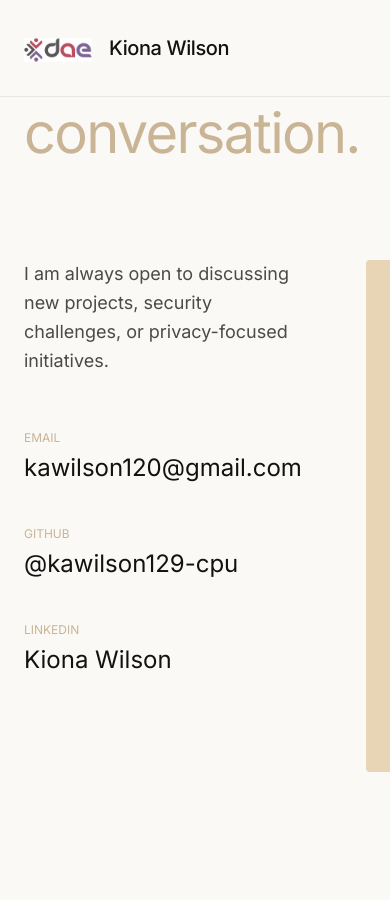
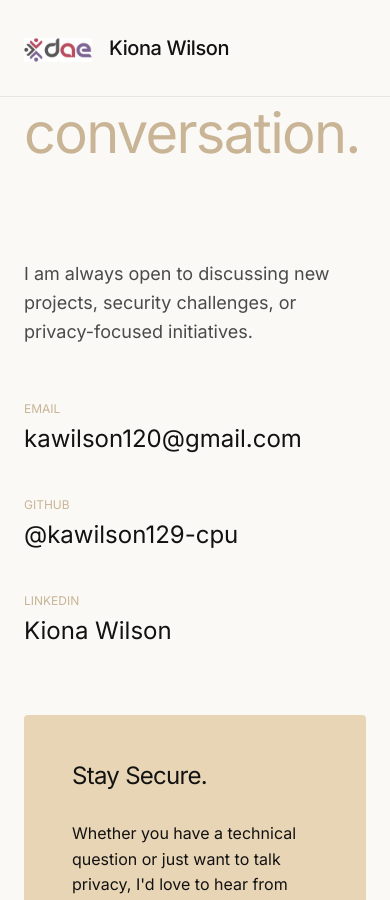
Before and after one commit to kawilson129-cpu/Kiona-629, a Jekyll site: the page built from docs/contact.md, in a window 390 px wide and 900 px high, scrolled down 219 px. Built offline with Jekyll 4.4.1, drawn with Linux system fonts in a browser that asks for light colours.

Commit message:
Improve responsive About and Contact device layouts

```diff
--- a/docs/assets/css/style.scss
+++ b/docs/assets/css/style.scss
@@ -101,6 +101,22 @@ p {
   align-items: center;
   max-width: var(--max-width);
   margin: 0 auto;
+}
+
+.about-grid,
+.contact-grid {
+  display: grid;
+  grid-template-columns: 1fr 1fr;
+  gap: 4rem;
+  margin-top: 4rem;
+}
+
+@media (max-width: 900px) {
+  .about-grid,
+  .contact-grid {
+    grid-template-columns: 1fr;
+    gap: 2rem;
+  }
 }
 
 .nav-logo {
--- a/docs/contact.md
+++ b/docs/contact.md
@@ -7,7 +7,7 @@ title: Contact
   <span class="eyebrow">Connect</span>
   <h1>Let's start a <span class="champagne-accent">conversation.</span></h1>
 
-  <div style="margin-top: 4rem; display: grid; grid-template-columns: 1fr 1fr; gap: 4rem;">
+  <div class="contact-grid">
     <div>
       <p>I am always open to discussing new projects, security challenges, or privacy-focused initiatives.</p>
 
```
Also changed, not shown: docs/about.md (+1 -1 lines).
